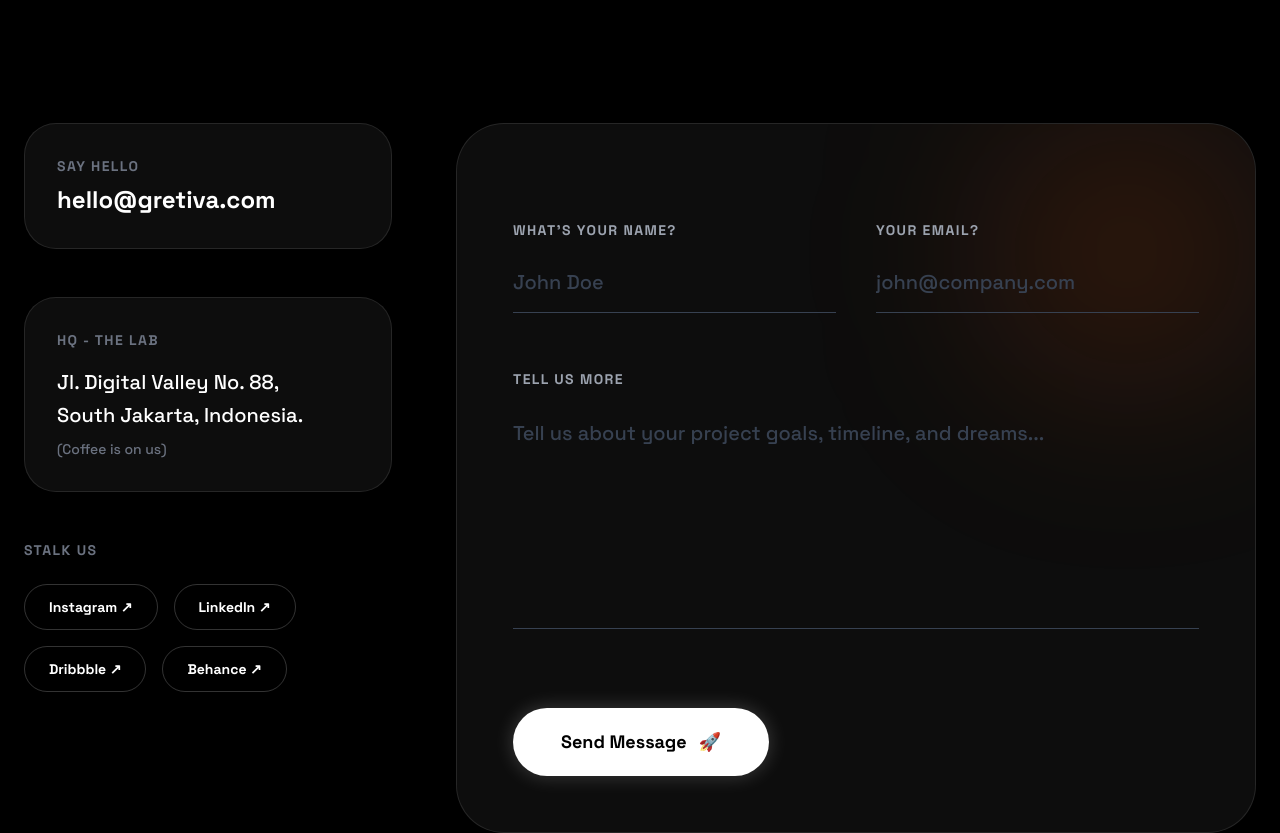
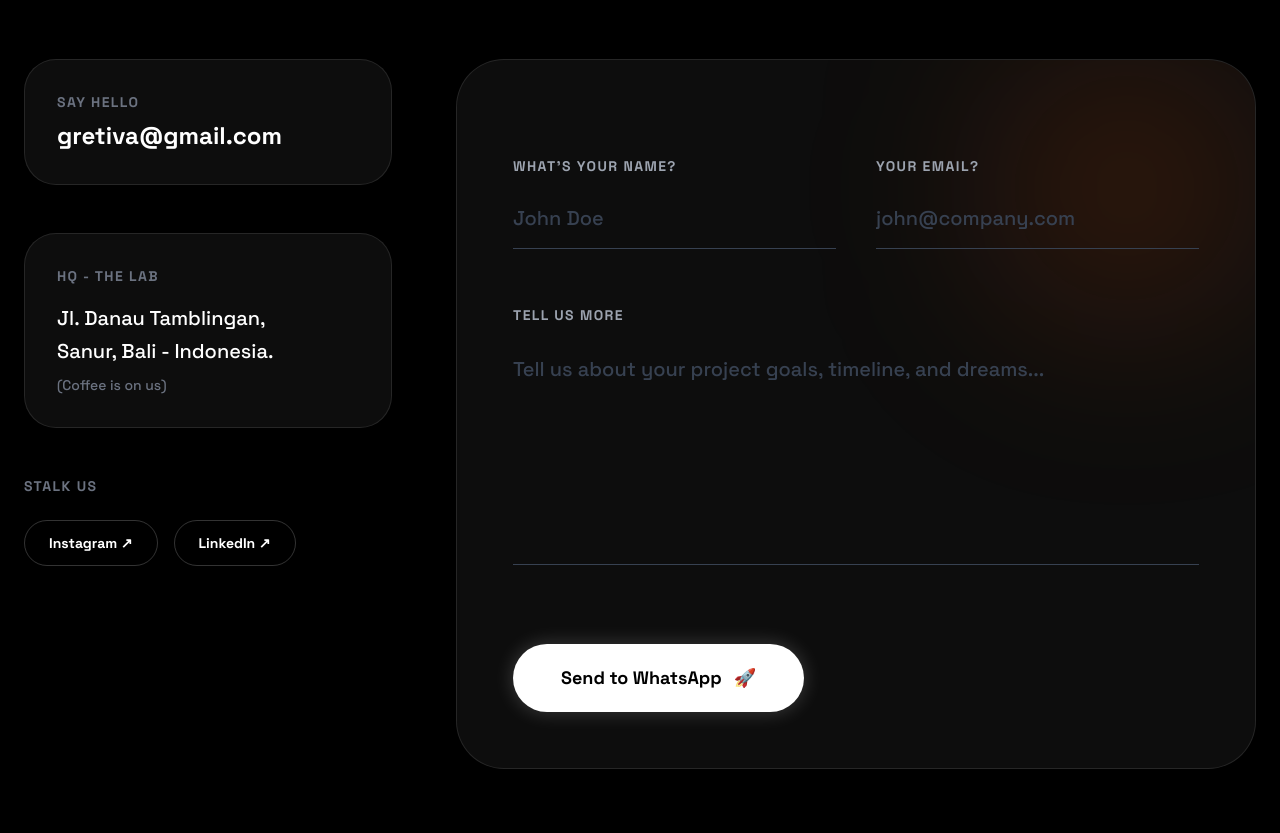
Before and after one commit to tiomhs/GRETIVA-COMPRO, a Vue app: page /contact in a window 1280 px wide. Shown: the part 720-1553 px from the top of the page. Built offline with nearby package versions, Linux system fonts and the light colour scheme.

Commit message:
feat: update contact form to send messages via WhatsApp and modify contact details for improved communication

```diff
--- a/src/sections/Contact/ContactForm.vue
+++ b/src/sections/Contact/ContactForm.vue
@@ -7,16 +7,16 @@
 
         <div class="group p-8 rounded-[2rem] bg-white/5 border border-white/10 hover:border-orange-500/50 transition-colors">
           <h3 class="text-gray-500 text-sm font-bold uppercase tracking-widest mb-2">Say Hello</h3>
-          <a href="mailto:hello@gretiva.com" class="text-2xl font-bold hover:text-orange-500 transition-colors break-words">
-            hello@gretiva.com
+          <a href="mailto:gretiva@gmail.com" class="text-2xl font-bold hover:text-orange-500 transition-colors break-words">
+            gretiva@gmail.com
           </a>
         </div>
 
         <div class="group p-8 rounded-[2rem] bg-white/5 border border-white/10 hover:border-orange-500/50 transition-colors">
           <h3 class="text-gray-500 text-sm font-bold uppercase tracking-widest mb-4">HQ - The Lab</h3>
           <p class="text-xl font-medium leading-relaxed">
-            Jl. Digital Valley No. 88,<br>
-            South Jakarta, Indonesia.<br>
+            Jl. Danau Tamblingan,<br>
+            Sanur, Bali - Indonesia.<br>
             <span class="text-gray-500 text-sm mt-2 block">(Coffee is on us)</span>
           </p>
         </div>
@@ -24,7 +24,7 @@
         <div>
           <h3 class="text-gray-500 text-sm font-bold uppercase tracking-widest mb-6">Stalk Us</h3>
           <div class="flex flex-wrap gap-4">
-            <a v-for="social in socials" :key="social.name" :href="social.link" class="px-6 py-3 rounded-full border border-white/20 hover:bg-white hover:text-black transition-all font-bold text-sm">
+            <a v-for="social in socials" :key="social.name" :href="social.link" class="px-6 py-3 rounded-full border border-white/20 hover:bg-white hover:text-black transition-all font-bold text-sm text-white">
               {{ social.name }} ↗
             </a>
           </div>
@@ -33,7 +33,7 @@
       </div>
 
       <div class="lg:col-span-8">
-        <form @submit.prevent="handleSubmit" class="space-y-10 bg-white/5 p-8 md:p-14 rounded-[3rem] border border-white/10 relative overflow-hidden">
+        <form @submit.prevent="sendToWhatsApp" class="space-y-10 bg-white/5 p-8 md:p-14 rounded-[3rem] border border-white/10 relative overflow-hidden">
 
           <div class="absolute top-0 right-0 w-64 h-64 bg-orange-600/20 blur-[100px] pointer-events-none rounded-full"></div>
 
@@ -41,6 +41,7 @@
             <div class="group">
               <label class="block text-gray-400 text-sm font-bold uppercase tracking-widest mb-3 group-focus-within:text-orange-500 transition-colors">What's your name?</label>
               <input
+                v-model="form.name"
                 type="text"
                 placeholder="John Doe"
                 class="w-full bg-transparent border-b border-gray-700 py-4 text-xl font-medium text-white focus:outline-none focus:border-orange-500 transition-colors placeholder:text-gray-700"
@@ -51,6 +52,7 @@
             <div class="group">
               <label class="block text-gray-400 text-sm font-bold uppercase tracking-widest mb-3 group-focus-within:text-orange-500 transition-colors">Your Email?</label>
               <input
+                v-model="form.email"
                 type="email"
                 placeholder="john@company.com"
                 class="w-full bg-transparent border-b border-gray-700 py-4 text-xl font-medium text-white focus:outline-none focus:border-orange-500 transition-colors placeholder:text-gray-700"
@@ -62,6 +64,7 @@
           <div class="relative z-10 pt-4 group">
             <label class="block text-gray-400 text-sm font-bold uppercase tracking-widest mb-3 group-focus-within:text-orange-500 transition-colors">Tell us more</label>
             <textarea
+              v-model="form.message"
               rows="6"
               placeholder="Tell us about your project goals, timeline, and dreams..."
               class="w-full bg-transparent border-b border-gray-700 py-4 text-xl font-medium text-white focus:outline-none focus:border-orange-500 transition-colors placeholder:text-gray-700 resize-none leading-relaxed"
@@ -71,7 +74,7 @@
 
           <div class="pt-8 relative z-10">
             <button type="submit" class="group w-full md:w-auto bg-white text-black px-12 py-5 rounded-full font-black text-lg hover:bg-orange-500 hover:text-white transition-all flex items-center justify-center gap-3 shadow-[0_0_20px_rgba(255,255,255,0.2)] hover:shadow-[0_0_30px_orange]">
-              <span>Send Message</span>
+              <span>Send to WhatsApp</span>
               <span class="group-hover:translate-x-1 group-hover:-translate-y-1 transition-transform">🚀</span>
             </button>
           </div>
@@ -89,12 +92,23 @@ import { ref } from 'vue'
 const socials = [
   { name: "Instagram", link: "#" },
   { name: "LinkedIn", link: "#" },
-  { name: "Dribbble", link: "#" },
-  { name: "Behance", link: "#" }
 ]
 
-const handleSubmit = () => {
-  // Logic kirim form bisa ditaruh sini (misal ke EmailJS atau Backend API)
-  alert("Message Sent! We will reply within 24 hours. ")
+// 1. STATE FORM
+const form = ref({
+  name: '',
+  email: '',
+  message: ''
+})
+
+// 2. NOMOR WHATSAPP TUJUAN (GANTI DENGAN NOMOR KAMU)
+const whatsappNumber = "6285829161701" // Contoh: 6281234567890
+
+// 3. FUNCTION KIRIM KE WA
+const sendToWhatsApp = () => {
+  const text = `Halo Gretiva! 👋%0A%0ASaya ingin diskusi project.%0A%0A👤 Nama: ${form.value.name}%0A📧 Email: ${form.value.email}%0A📝 Pesan: ${form.value.message}%0A%0ATerima kasih!`
+
+  const url = `https://wa.me/${whatsappNumber}?text=${text}`
+  window.open(url, '_blank')
 }
 </script>
--- a/src/sections/Contact/ContactHero.vue
+++ b/src/sections/Contact/ContactHero.vue
@@ -1,5 +1,5 @@
 <template>
-     <section class="container mx-auto px-6 mt-32 md:mt-48 mb-20 md:mb-32 relative">
+     <section class="container mx-auto px-6 mt-32 mb-20 md:mb-32 relative">
          <div class="max-w-4xl mb-20">
             <span class="text-orange-500 font-bold tracking-widest uppercase text-xs border border-orange-500/30 px-3 py-1 rounded-full mb-6 inline-block">
               ● Start a Project
--- a/src/sections/Project/ProjectHero.vue
+++ b/src/sections/Project/ProjectHero.vue
@@ -1,5 +1,5 @@
 <template>
-  <section class="container mx-auto px-6 mt-32 md:mt-48 mb-20 md:mb-32 relative">
+  <section class="container mx-auto px-6 mt-32 mb-20 md:mb-32 relative">
 
     <div class="absolute top-0 right-0 text-[10rem] md:text-[15rem] font-black text-gray-900 opacity-[0.03] select-none pointer-events-none -z-10 leading-none overflow-hidden">
       WORK
```
